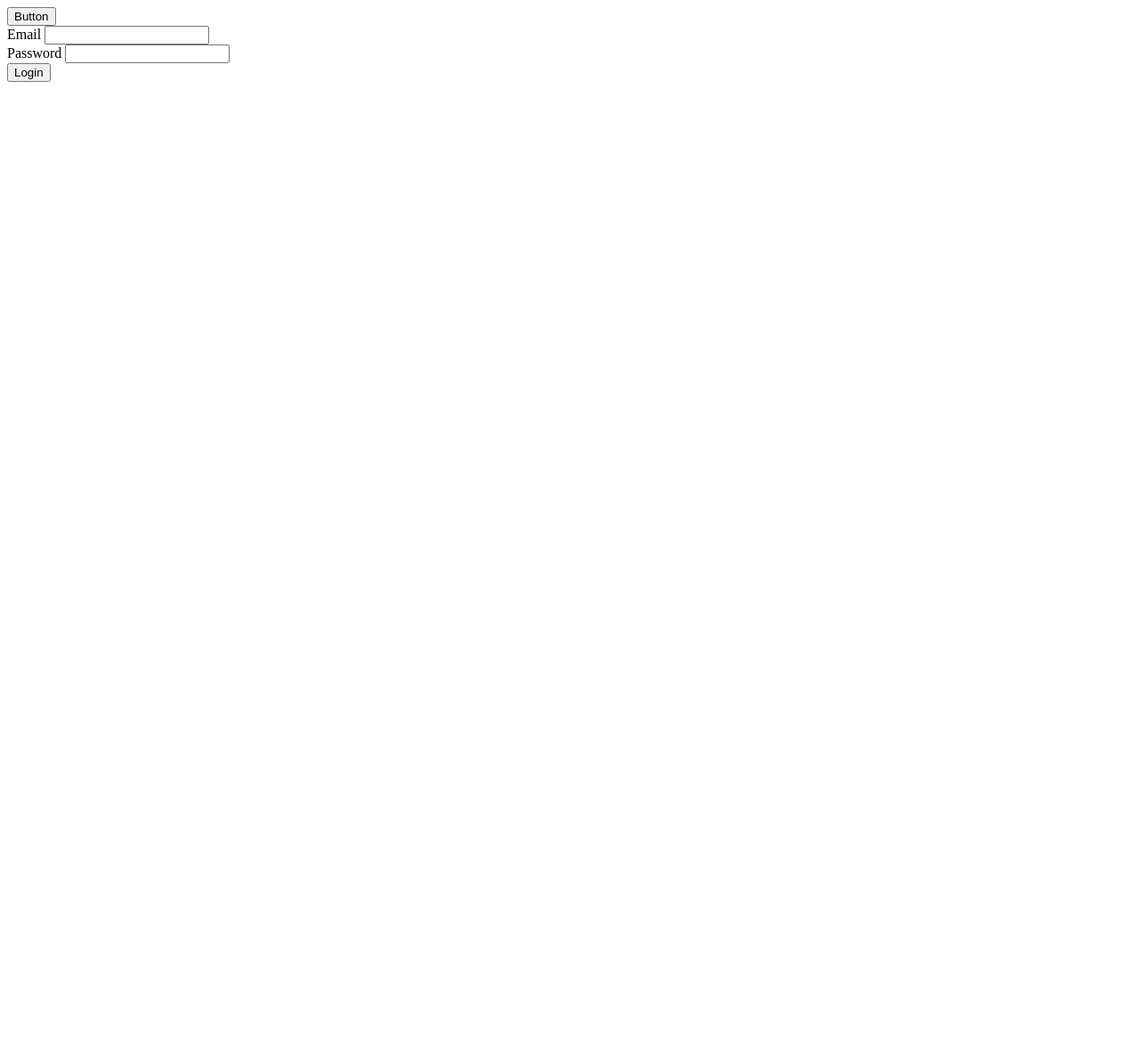
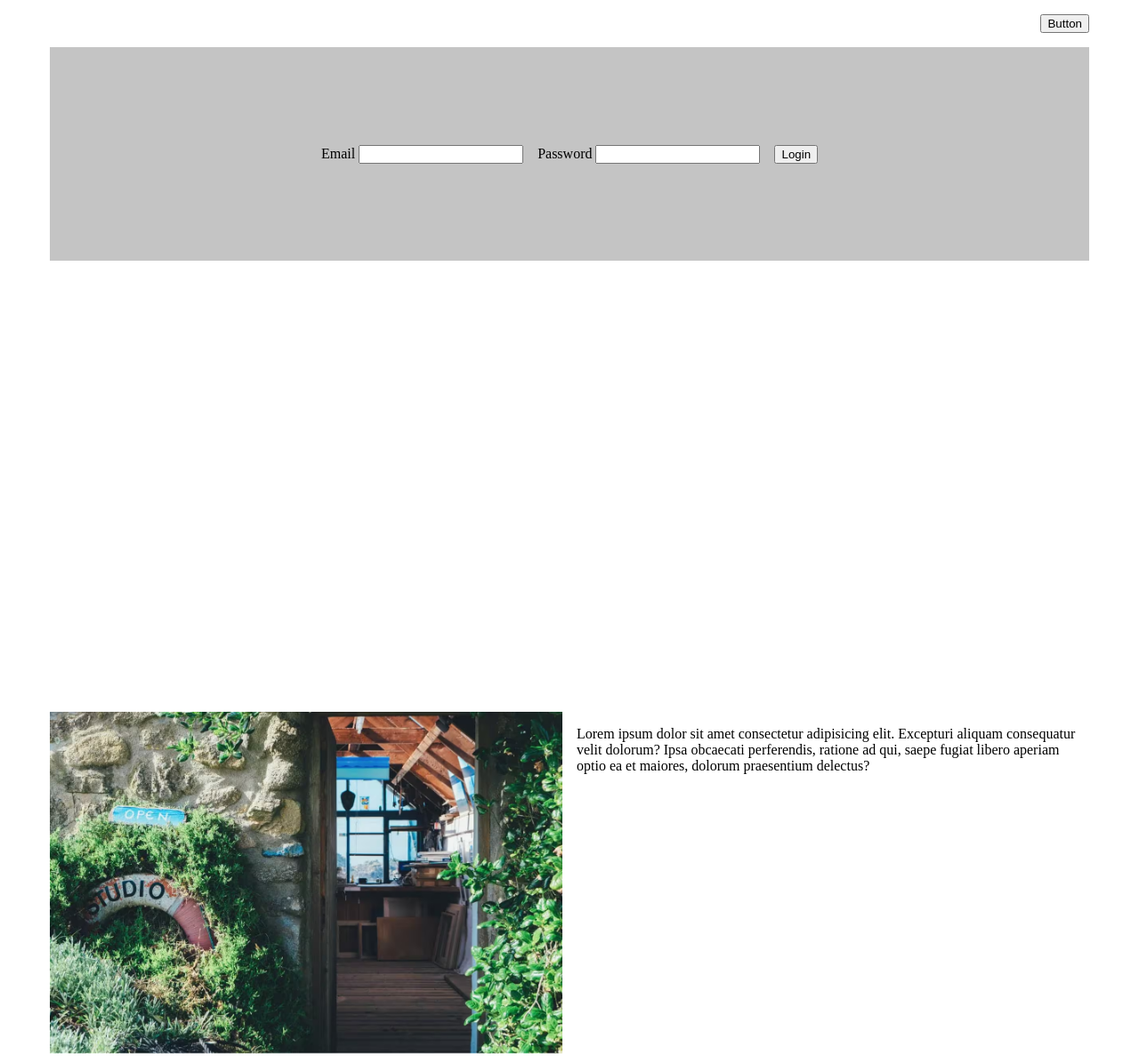
Before and after one commit to Andrew-Dyachenko/vide-infra, a website built with Parcel: page index.html in a window 1280 px wide. Shown: the whole page at 89% size. Before the commit the page ends 800 px from the top, so only its background shows below. Built offline with nearby package versions, Linux system fonts and the light colour scheme.

Commit message:
feat: main layout is ready
Main layout including: HTML, CSS, dark/light mode, images in different formats - is ready

```diff
--- a/index.html
+++ b/index.html
@@ -5,9 +5,9 @@
 		<meta http-equiv="X-UA-Compatible" content="IE=edge" />
 		<meta name="viewport" content="width=device-width, initial-scale=1.0" />
 		<title>Vide Infra</title>
-		<!-- <link rel="stylesheet" href="src/styles/index.scss" />
+		<link rel="stylesheet" href="src/styles/index.scss" />
 		<link rel="stylesheet" href="src/styles/light.scss" media="(prefers-color-scheme: light)" />
-		<link rel="stylesheet" href="src/styles/dark.scss" media="(prefers-color-scheme: dark)" /> -->
+		<link rel="stylesheet" href="src/styles/dark.scss" media="(prefers-color-scheme: dark)" />
 		<script type="module" src="src/js/main.js"></script>
 	</head>
 	<body>
@@ -29,7 +29,7 @@
 							<label for="app__email">Email</label>
 							<input type="email" name="email" id="app__email" />
 						</div>
-						<div class='form__group'>
+						<div class="form__group">
 							<label for="app__password">Password</label>
 							<input type="password" name="password" id="app__password" />
 						</div>
@@ -38,7 +38,42 @@
 						</button>
 					</form>
 				</div>
-				<div class="app__frame app__frame--2"></div>
+				<div class="app__frame app__frame--2">
+					<div class="app__media">
+						<picture class="app__picture">
+							<!-- Image with a width of 512px in AVIF format -->
+							<source srcset="src/img/image-512.avif" media="(max-width: 512px)" type="image/avif" />
+							<!-- Image with a width of 768px in AVIF format -->
+							<source srcset="src/img/image-768.avif" media="(max-width: 768px)" type="image/avif" />
+							<!-- Image with a width of 1280px in AVIF format -->
+							<source srcset="src/img/image-1280.avif" media="(min-width: 769px)" type="image/avif" />
+
+							<!-- Image with a width of 512px in WebP format -->
+							<source srcset="src/img/image-512.webp" media="(max-width: 512px)" type="image/webp" />
+							<!-- Image with a width of 768px in WebP format -->
+							<source srcset="src/img/image-768.webp" media="(max-width: 768px)" type="image/webp" />
+							<!-- Image with a width of 1280px in WebP format -->
+							<source srcset="src/img/image-1280.webp" media="(min-width: 769px)" type="image/webp" />
+
+							<!-- Image with a width of 512px in JPEG format -->
+							<source srcset="src/img/image-512.jpg" media="(max-width: 512px)" type="image/jpeg" />
+							<!-- Image with a width of 768px in JPEG format -->
+							<source srcset="src/img/image-768.jpg" media="(max-width: 768px)" type="image/jpeg" />
+							<!-- Image with a width of 1280px in JPEG format -->
+							<source srcset="src/img/image-1280.jpg" media="(min-width: 769px)" type="image/jpeg" />
+
+							<!-- Fallback for older browsers -->
+							<img class="app__picture-img" src="src/img/image-512.jpg" alt="Image description" />
+						</picture>
+					</div>
+					<div class="app__text">
+						<p class="app__paragraph">
+							Lorem ipsum dolor sit amet consectetur adipisicing elit. Excepturi aliquam consequatur velit
+							dolorum? Ipsa obcaecati perferendis, ratione ad qui, saepe fugiat libero aperiam optio ea et
+							maiores, dolorum praesentium delectus?
+						</p>
+					</div>
+				</div>
 			</div>
 		</div>
 	</body>
--- a/src/js/main.js
+++ b/src/js/main.js
@@ -10,4 +10,9 @@ $(() => {
 	// Destroy all plugins
 	// destroyPlugins();
 	// setTimeout(destroyPlugins, 5000);
+
+	// Prevent form submit
+	$('.app__form').on('submit', e => {
+		e.preventDefault();
+	})
 });
--- /dev/null
+++ b/src/styles/dark.scss
@@ -0,0 +1,6 @@
+@use 'sass:color';
+
+body {
+	background-color: var(--body-bg-dark);
+	color: var(--body-color-dark);
+}
--- /dev/null
+++ b/src/styles/index.scss
@@ -0,0 +1,99 @@
+@use 'sass:color';
+$cod-gray: #1e1e1e;
+:root {
+	-webkit-text-size-adjust: 100%;
+	font-size: 16px;
+	--white: #fff;
+	--black: #000;
+	--cod-gray: #{color.change(#000, $lightness: 11.8033989%)};
+	--silver: #c4c4c4;
+	--body-bg-light: var(--white);
+	--body-bg-dark: var(--cod-gray);
+	--body-color-light: var(--black);
+	--body-color-dark: var(--light);
+}
+
+body {
+	text-rendering: optimizeLegibility;
+	-webkit-font-smoothing: antialiased;
+	-moz-osx-font-smoothing: grayscale;
+	overflow-x: clip;
+	margin: 0;
+	background-color: var(--body-bg-light);
+	color: var(--body-color-light);
+}
+
+*,
+::before,
+::after {
+	box-sizing: border-box;
+}
+
+.app {
+	min-height: 100svh;
+
+	&__container {
+		margin: 0 auto;
+		width: 100%;
+		max-width: 1200px;
+		padding: 0 1rem;
+	}
+
+	&__frame {
+		&--1 {
+			height: 100svh;
+		}
+
+		&--2 {
+			display: flex;
+			flex-wrap: wrap;
+			gap: 1rem;
+		}
+	}
+
+	&__header {
+		padding: 1rem 0;
+		display: flex;
+		justify-content: end;
+	}
+
+	&__form {
+		display: flex;
+		flex-wrap: wrap;
+		justify-content: center;
+		align-content: center;
+		padding: 1rem;
+		background-color: var(--silver);
+		height: 100%;
+		max-height: 30%;
+		gap: 1rem;
+	}
+
+	&__media {
+		@media (min-width: 768px) {
+			width: calc(50% - 0.5rem);
+		}
+	}
+
+	&__text {
+		@media (min-width: 768px) {
+			width: calc(50% - 0.5rem);
+		}
+	}
+
+	&__picture {
+		display: block;
+
+		// @media (min-width: 768px) {
+		// 	max-width: 100%;
+		// }
+	}
+
+	&__picture-img {
+		max-width: 100%;
+
+		// @media (min-width: 768px) {
+		// 	max-width: 100%;
+		// }
+	}
+}
--- /dev/null
+++ b/src/styles/light.scss
@@ -0,0 +1,6 @@
+@use 'sass:color';
+
+body {
+	background-color: var(--body-bg-light);
+	color: var(--body-color-light);
+}
```
Also changed, not shown: src/img/image-1280.avif (added), src/img/image-1280.webp (added), src/img/image-512.avif (added), src/img/image-512.webp (added), src/img/image-768.avif (added), src/img/image-768.webp (added).
